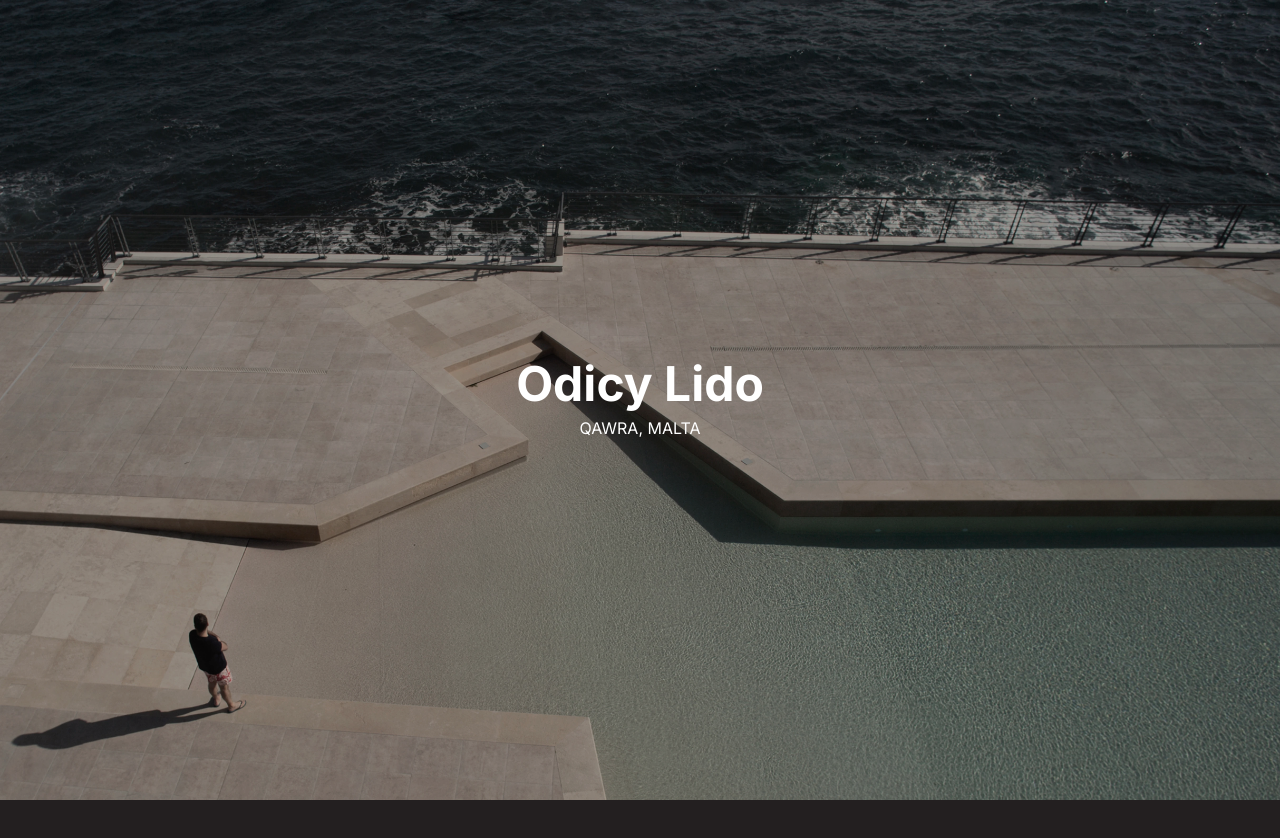
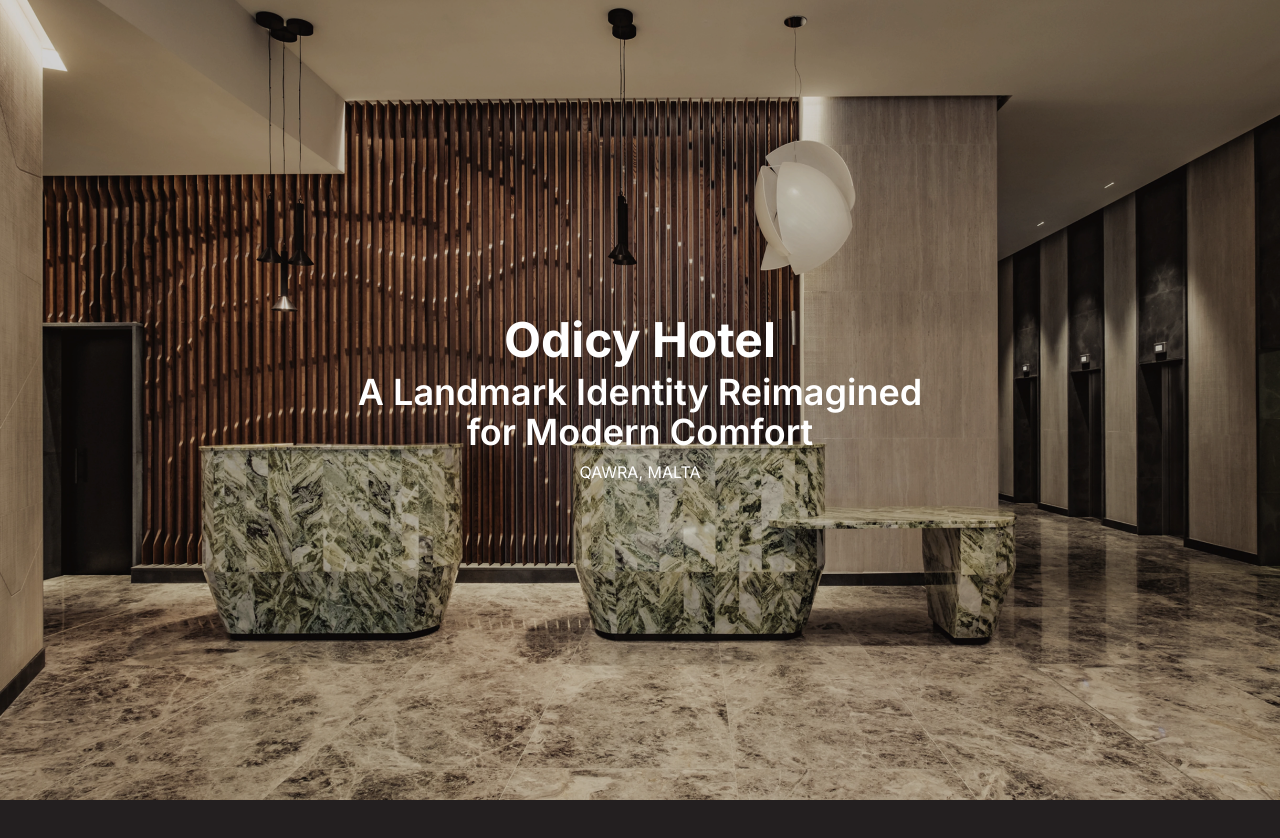
Before and after one commit to Juliansv/architects-studio-site, a Next.js app: page / in a window 1280 px wide. Shown: the top 838 px of the page. Built offline with nearby package versions, Linux system fonts and the light colour scheme.

Commit message:
Finish landing page

```diff
--- /dev/null
+++ b/app/components/footer.tsx
@@ -0,0 +1,27 @@
+const Footer = () => {
+  return (
+    <section className="bg-stone-100 text-stone-900 z-0">
+      <div className="grid grid-cols-3">
+        <div className="flex py-4 justify-between">
+          <div className="m-auto flex justify-between flex-col h-full">
+            <p className="text-lg font-medium">
+              76, Triq Is-Suq, Floriana, FRN1080, Malta
+            </p>
+            <p className="text-lg font-medium">info@box-cs.com</p>
+          </div>
+        </div>
+        <div className="flex py-4 justify-between">
+          <p className="m-auto">Copyright © 2024 box Concept Studio Ltd.</p>
+        </div>
+        <div className="flex flex-col py-4 justify-between">
+          <div className="m-auto flex justify-between flex-col h-full">
+            <p className="text-lg font-medium">00356 9982 0957 | 00356 9946 6123</p>
+            <p className="text-lg font-medium"> facebook | instagram</p>
+          </div>
+        </div>
+      </div>
+    </section>
+  );
+};
+
+export default Footer;
--- a/app/components/hero-section.tsx
+++ b/app/components/hero-section.tsx
@@ -8,17 +8,18 @@ const HeroSection = () => {
         <Link href="#" className="fixed top-0 left-0 w-full h-full z-0">
           <div className="opacity-80">
             <Image
-              src="/images/odicy-lido.webp"
+              src="/images/odicy-hotel.webp"
               alt="odicy-lido"
               width={1600}
               height={1600}
-              className="h-screen w-full"
+              className="h-screen w-full object-cover"
             />
           </div>
           <div className="absolute top-0 left-0 w-full h-full flex flex-col items-center justify-center z-20">
-            <div className="m-0 z-40 pt-0 pb-0 text-center">
-              <h1 className="text-5xl font-bold ">Odicy Lido</h1>
-              <p className="pt-2">QAWRA, MALTA</p>
+            <div className="m-0 z-40 pt-0 pb-0 text-center flex flex-col gap-2">
+              <h1 className="text-5xl font-bold ">Odicy Hotel</h1>
+              <p className="text-4xl font-semibold px-1">A Landmark Identity Reimagined <br /> for Modern Comfort</p>
+              <p>QAWRA, MALTA</p>
             </div>
           </div>
         </Link>
@@ -31,13 +32,13 @@ const HeroSection = () => {
               alt="odicy-lido"
               width={1600}
               height={1600}
-              className="h-screen w-full"
+              className="h-screen w-full object-cover"
             />
           </div>
           <div className="absolute top-0 left-0 w-full h-full flex flex-col items-center justify-center z-20">
-            <div className="m-0 z-40 pt-0 pb-0 text-center">
+            <div className="m-0 z-40 pt-0 pb-0 text-center flex flex-col gap-2">
               <h1 className="text-5xl font-bold ">Salvo Grima Group </h1>
-              <p className="pt-2">MARSA, MALTA</p>
+              <p>MARSA, MALTA</p>
             </div>
           </div>
         </Link>
@@ -46,17 +47,17 @@ const HeroSection = () => {
         <Link href="#" className="fixed top-0 left-0 w-full h-full z-0">
           <div className="opacity-80">
             <Image
-              src="/images/odicy-hotel.webp"
+              src="/images/odicy-lido.webp"
               alt="odicy-lido"
               width={1600}
               height={1600}
-              className="h-screen w-full"
+              className="h-screen w-full object-cover"
             />
           </div>
           <div className="absolute top-0 left-0 w-full h-full flex flex-col items-center justify-center z-20">
-            <div className="m-0 z-40 pt-0 pb-0 text-center">
-              <h1 className="text-5xl font-bold ">Odicy Hotel</h1>
-              <p className="pt-2">QAWRA, MALTA</p>
+            <div className="m-0 z-40 pt-0 pb-0 text-center flex flex-col gap-2">
+              <h1 className="text-5xl font-bold ">Odicy Lido</h1>
+              <p>QAWRA, MALTA</p>
             </div>
           </div>
         </Link>
@@ -69,13 +70,13 @@ const HeroSection = () => {
               alt="odicy-lido"
               width={1600}
               height={1600}
-              className="h-screen w-full"
+              className="h-screen w-full object-cover"
             />
           </div>
           <div className="absolute top-0 left-0 w-full h-full flex flex-col items-center justify-center z-20">
-            <div className="m-0 z-40 pt-0 pb-0 text-center">
+            <div className="m-0 z-40 pt-0 pb-0 text-center flex flex-col gap-2">
               <h1 className="text-5xl font-bold ">Mellieha Villa</h1>
-              <p className="pt-2">MELLIEHA, MALTA</p>
+              <p>MELLIEHA, MALTA</p>
             </div>
           </div>
         </Link>
--- a/app/components/home-mission.tsx
+++ b/app/components/home-mission.tsx
@@ -3,7 +3,7 @@ const HomeMission = () => {
     <section id="home-mission" className="bg-stone-700 text-white z-0 relative">
       <div className="relative h-[75vh] overflow-hidden clip-path-0 text-center">
         <div className="fixed top-0 left-0 w-full h-full flex flex-col align-middle items-center justify-center z-10">
-          <p className="leading-relaxed text-3xl w-[80%]">
+          <p className="leading-relaxed text-2xl md:text-3xl px-5 2xl:px-72">
             <span className="font-bold">Box concept studio</span> is a
             Malta-based architecture and design firm focused on innovation,
             process and dialogue. Its core thought processes revolve around
--- /dev/null
+++ b/app/components/recruitment-section.tsx
@@ -0,0 +1,17 @@
+const RecruitmentSection = () => {
+  return (
+    <section className="relative z-0 bg-stone-200 text-stone-900">
+      <div className="min-h-[70vh] relative overflow-hidden clip-path-0">
+        <div className="fixed top-0 left-0 w-full h-full z-0 flex">
+          <p className="leading-relaxed text-xl md:text-3xl text-center px-10 md:px-72 m-auto ">
+            We&apos;re continuously seeking driven and skilled individuals to
+            join our team. If you&apos;re interested in becoming part of box
+            concept studio please send us your portfolio at info@box-cs.com.{" "}
+          </p>
+        </div>
+      </div>
+    </section>
+  );
+};
+
+export default RecruitmentSection;
--- a/app/page.tsx
+++ b/app/page.tsx
@@ -1,5 +1,7 @@
+import Footer from "./components/footer";
 import HeroSection from "./components/hero-section";
 import HomeMission from "./components/home-mission";
+import RecruitmentSection from "./components/recruitment-section";
 import TeamSection from "./components/team-section";
 
 
@@ -10,6 +12,8 @@ export default function Home() {
         <HeroSection />
         <HomeMission />
         <TeamSection />
+        <RecruitmentSection />
+        <Footer />
       </div>
     </main>
   );
```
Also changed, not shown: app/components/team-section.tsx (+101 -14 lines).
